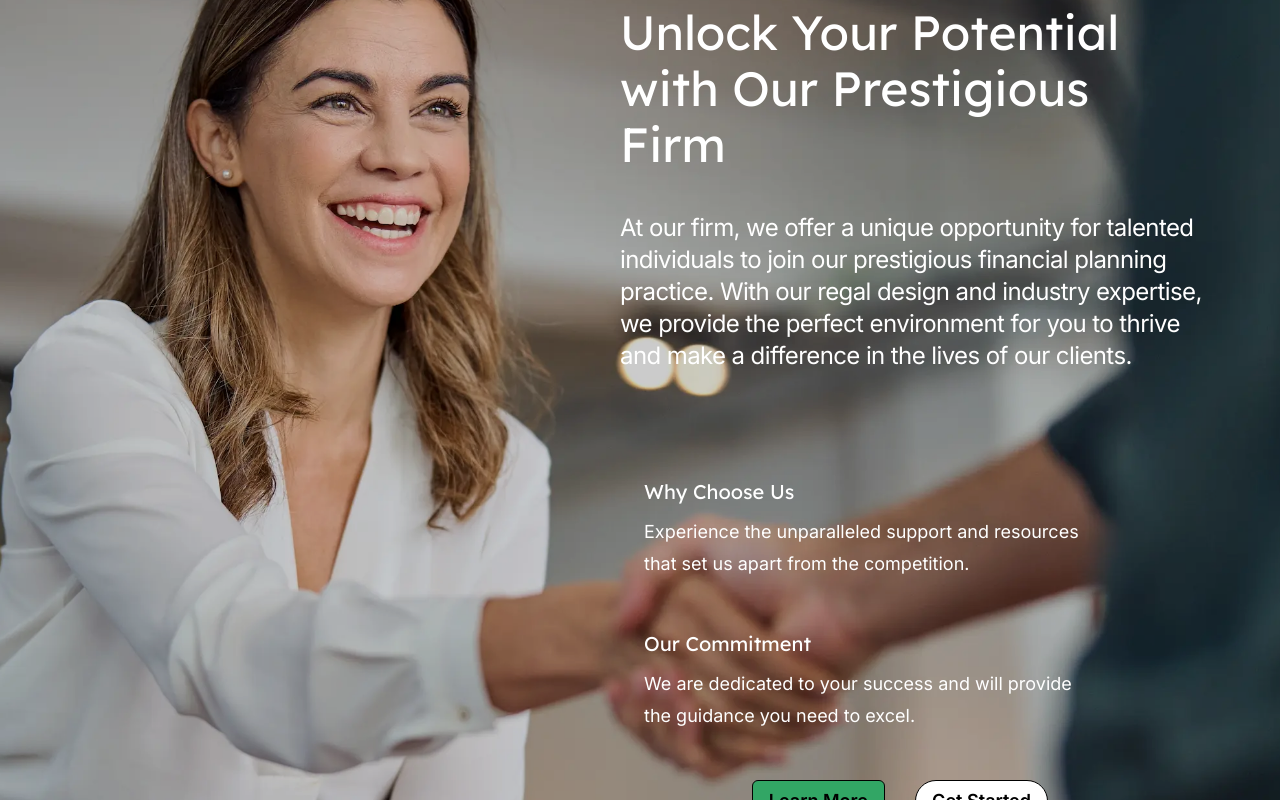
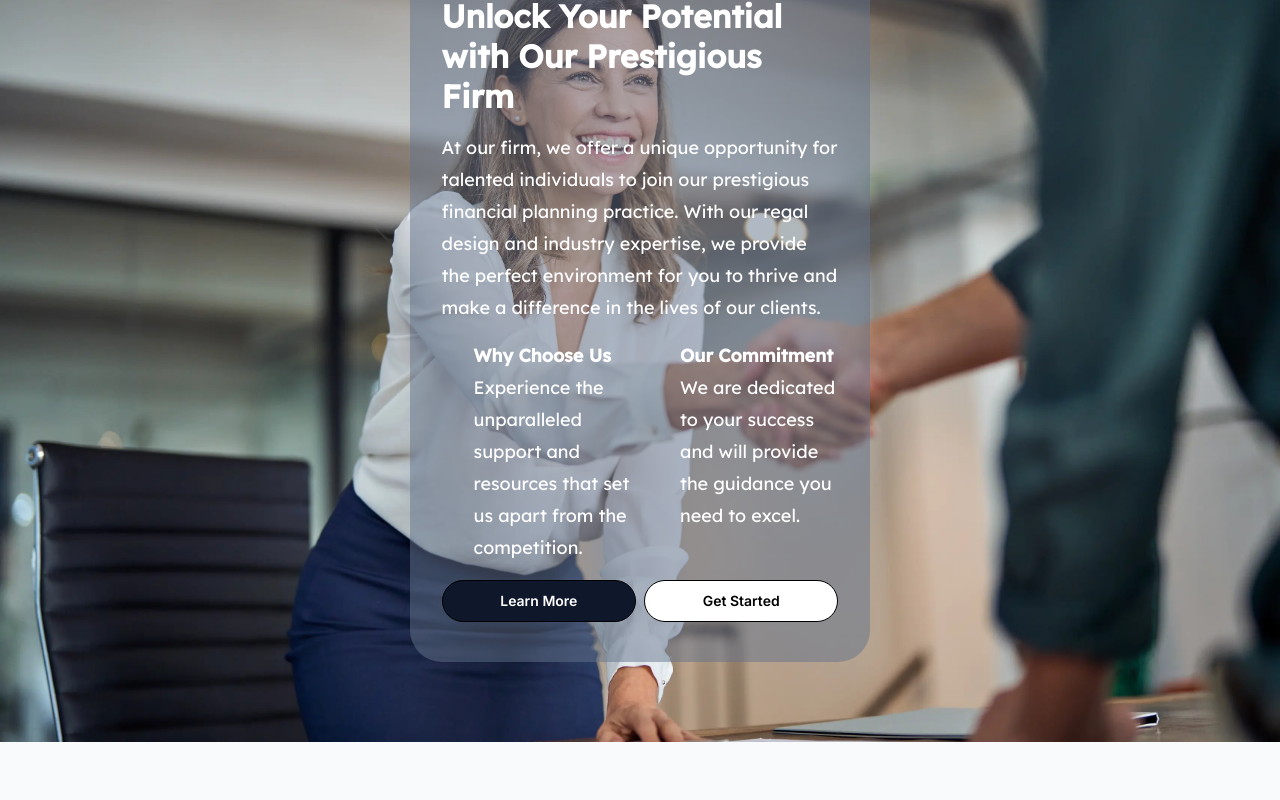
Before and after one commit to mpichardo305/gladvisors-v0, a Next.js app: page / in a window 1280 px wide. Shown: the part 1140-1940 px from the top of the page. Built offline with nearby package versions, Linux system fonts and the light colour scheme.

Commit message:
Hero cleanup

```diff
--- a/src/components/PrimaryFeatures.jsx
+++ b/src/components/PrimaryFeatures.jsx
@@ -27,46 +27,22 @@ const features = [
 ]
 
 export function PrimaryFeatures() {
-  let [tabOrientation, setTabOrientation] = useState('horizontal')
-
-  useEffect(() => {
-    let lgMediaQuery = window.matchMedia('(min-width: 1024px)')
-
-    function onMediaQueryChange({ matches }) {
-      setTabOrientation(matches ? 'vertical' : 'horizontal')
-    }
-
-    onMediaQueryChange(lgMediaQuery)
-    lgMediaQuery.addEventListener('change', onMediaQueryChange)
-
-    return () => {
-      lgMediaQuery.removeEventListener('change', onMediaQueryChange)
-    }
-  }, [])
+  const [tabOrientation, setTabOrientation] = useState('horizontal')
+  const whyUsUrl = backgroundImage.src;
 
   return (
     <section
       id="why-us"
       aria-label="why-us"
-      className="bg-white-600 relative overflow-hidden pb-28 pt-20 sm:py-32"
+      style={{'--image-url': `url(${whyUsUrl})`}}
+      className="flex flex-col items-start overflow-hidden bg-white-600 py-20 px-8 sm:px-12 md:px-16 bg-cover bg-no-repeat bg-top-left bg-[image:var(--image-url)]"
     >
-      <Image
-        className="absolute left-1/4 top-1/3 max-w-none translate-x-[-44%] translate-y-[-32%]"
-        src={backgroundImage}
-        alt=""
-        width={2245}
-        height={1636}
-        unoptimized
-        style={{ filter: 'brightness(0.8)' }}
-      />
-      <Container className="relative grid-cols-12">
-        <div className="grid-cols-6"></div>
-        <div className="mr-10 grid-cols-12">
-          <div className="grid grid-cols-12">
-            <h2 className="col-span-6 col-start-7 font-display text-2xl text-white sm:text-4xl md:text-5xl">
+      <Container className="flex flex-col gap-4 bg-slate-500/75 lg:bg-slate-500/50 mx-0 lg:w-[40%] md:w-[100%] p-10 rounded-4xl">
+        <div className="flex flex-col gap-4">
+          <h2 className="text-lg font-bold text-white lg:text-3xl font-display sm:text-1xl md:text-2xl">
             Unlock Your Potential with Our Prestigious Firm
           </h2>
-            <p className="text-1xl col-span-6 col-start-7 mt-10 tracking-tight text-white sm:text-3xl md:text-2xl">
+          <p className="text-sm text-white lg:text-1xl font-display sm:text-md md:text-lg">
             At our firm, we offer a unique opportunity for talented
             individuals to join our prestigious financial planning practice.
             With our regal design and industry expertise, we provide the
@@ -74,82 +50,29 @@ export function PrimaryFeatures() {
             lives of our clients.
           </p>
         </div>
-          <div className="mt-2 grid grid-cols-12 lg:mt-20">
-            <Tab.Group
-              as="div"
-              className="col-span-5 col-start-7 mr-4 grid justify-end sm:mx-0 sm:overflow-visible"
-              vertical={tabOrientation === 'horizontal'}
-              grid-column="7/13"
-            >
-              {({ selectedIndex }) => (
-                <>
-                  <div className="justify-ends -mx-4 flex pb-4 sm:mx-0 sm:overflow-visible sm:pb-0 lg:col-span-5">
-                    <Tab.List className="relative z-10 flex gap-x-4 whitespace-nowrap px-4 sm:mx-auto sm:px-0 lg:mx-0 lg:block lg:gap-x-0 lg:gap-y-1 lg:whitespace-normal">
-                      {features.map((feature, featureIndex) => (
-                        <div
-                          key={feature.title}
-                          className={clsx(
-                            'group relative rounded-full px-4 py-1 lg:rounded-l-xl lg:rounded-r-none lg:p-6	'
-                          )}
-                        >
-                          <h3>
-                            <Tab
-                              className={clsx(
-                                'cursor-default font-display text-xl text-white [&:not(:focus-visible)]:focus:outline-none'
-                              )}
-                            >
-                              <span className="absolute inset-0 rounded-full text-white lg:rounded-l-xl lg:rounded-r-none" />
+        <div className="flex flex-col gap-4 xl:flex-row">
+        {features.map((feature) => (
+          <div key={feature.title} className="w-full pl-8 xl:w-1/2">
+            <h3 className="text-lg font-bold text-white font-display sm:text-md md:text-lg lg:text-1xl">
               {feature.title}
-                            </Tab>
             </h3>
-                          <p
-                            className={clsx(
-                              'mt-2 hidden text-lg text-white lg:block'
-                            )}
-                          >
+            <p className="text-sm text-white lg:text-1xl font-display sm:text-md md:text-lg">
               {feature.description}
             </p>
           </div>
         ))}
-                    </Tab.List>
         </div>
-                </>
-              )}
-            </Tab.Group>
-          </div>
-          <div className="mr-40 mt-6 flex justify-end">
-            <Button
-              grid-column="10/11"
-              style={{
-                color: 'black',
-                backgroundColor: '#32A665',
-                borderRadius: '0.375rem',
-                border: '1px solid black',
-                padding: '0.5rem 1rem',
-                fontSize: '1.125rem',
-                cursor: 'pointer',
-                marginRight: '30px',
-              }}
-            >
+        <div className="grid grid-rows-2 gap-2 md:grid-cols-2 md:grid-rows-[unset]">
+          <Button className="text-black bg-[#32A665] rounded-3xl border border-black hover:border-[#32A665] py-2 px-4 text-lg cursor-pointer">
             <span>Learn More</span>
           </Button>
           <Button
-              grid-column="12/13"
-              style={{
-                borderRadius: '1.5rem',
-                backgroundColor: 'white',
-                padding: '0.5rem 1rem',
-                fontSize: '1.125rem',
-                color: 'black',
-                cursor: 'pointer',
-                border: '1.5px solid black',
-              }}
+            className="py-2 px-4 text-lg !text-black hover:!text-white bg-white border border-black hover:border-white cursor-pointer rounded-3xl"
             href="/register"
           >
             Get Started
           </Button>
         </div>
-        </div>
       </Container>
     </section>
   )
```
Lines whose indentation alone changed are shown as unchanged.
